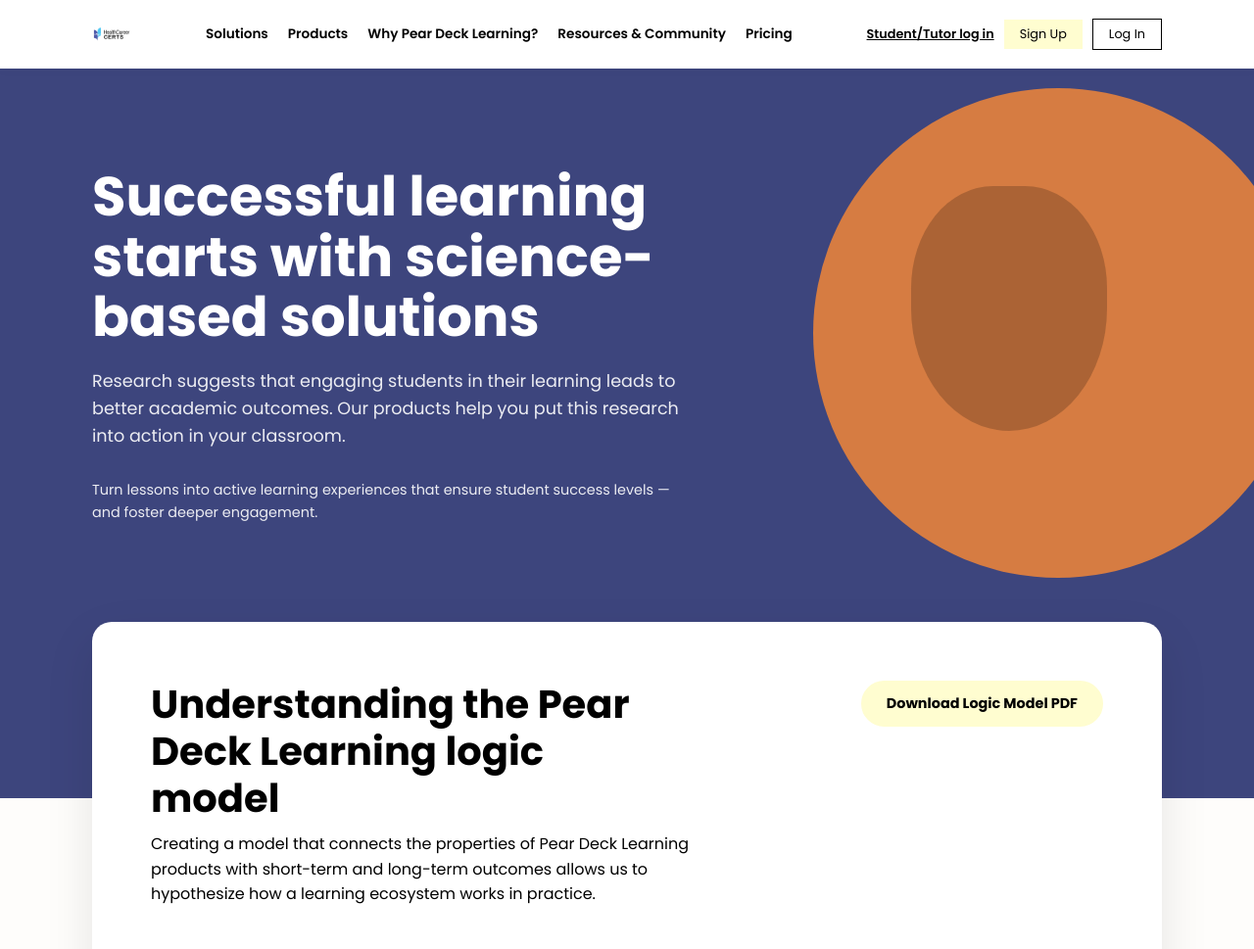
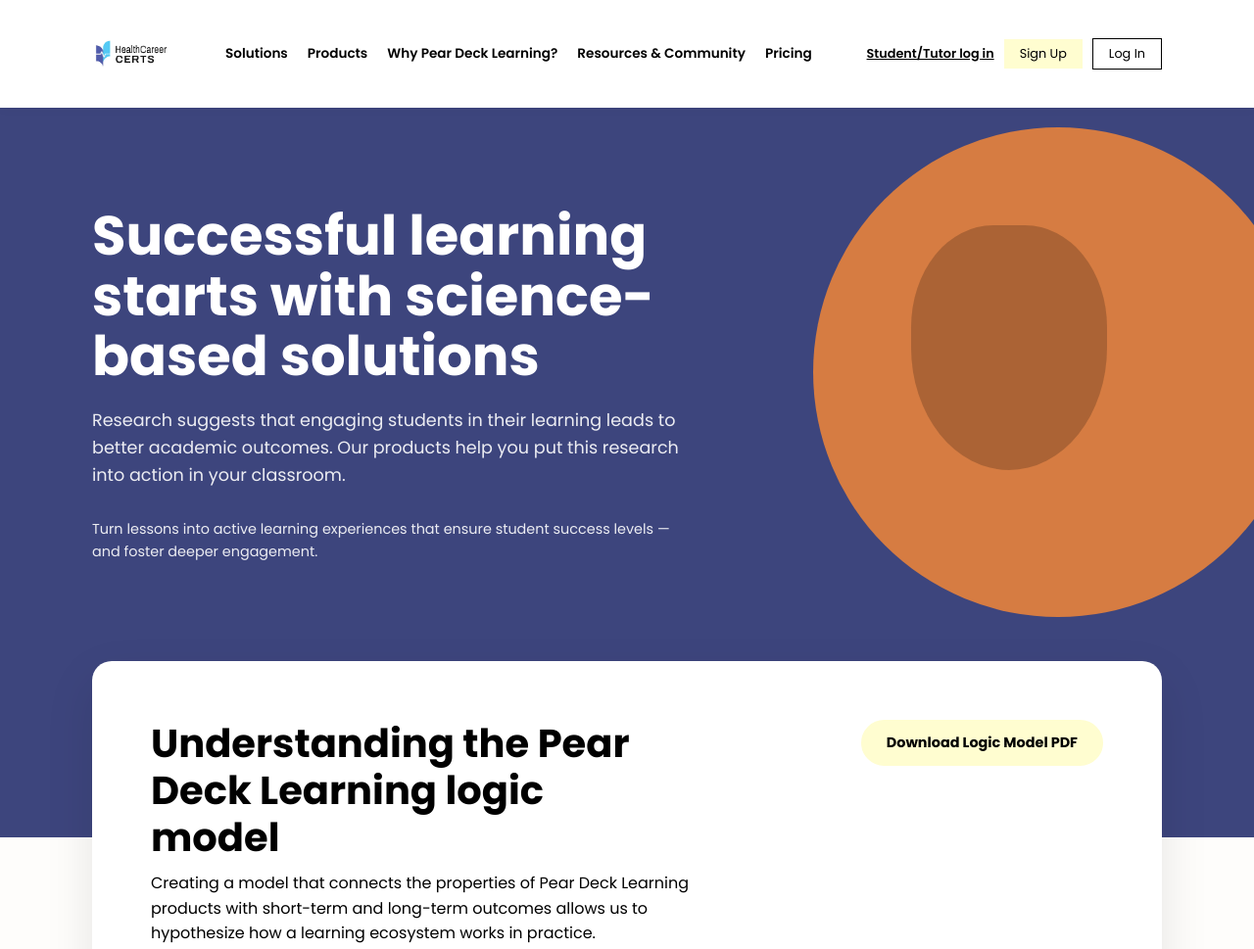
Before and after one commit to viviansierra10-a11y/healthcareercerts, a website: page Efficacy.html in a window 1280 px wide. Shown: the top 969 px of the page at 98% size. Drawn offline with Linux system fonts and the light colour scheme.

Commit message:
Updated PDHomePage.html

```diff
--- a/Efficacy.html
+++ b/Efficacy.html
@@ -292,7 +292,7 @@
         <div class="container">
             <nav>
                 <a href="PDHomePage.html" class="logo">
-                    <img src="public/HCC Logo.png" alt="HealthCareer CERTS" style="height: 40px;">
+                    <img src="public/HCC Logo.png" alt="HealthCareer CERTS" style="height: 80px;">
                 </a>
                 <div class="nav-links">
                     <a href="Services.html">Solutions</a>
```
Also changed, not shown: PDHomePage.html (+1 -1 lines), PearDeckLearning.html (+1 -1 lines), PearPractice.html (+1 -1 lines), PearStart.html (+1 -1 lines), ProductPearDeck.html (+1 -1 lines), Services.html (+1 -1 lines).
